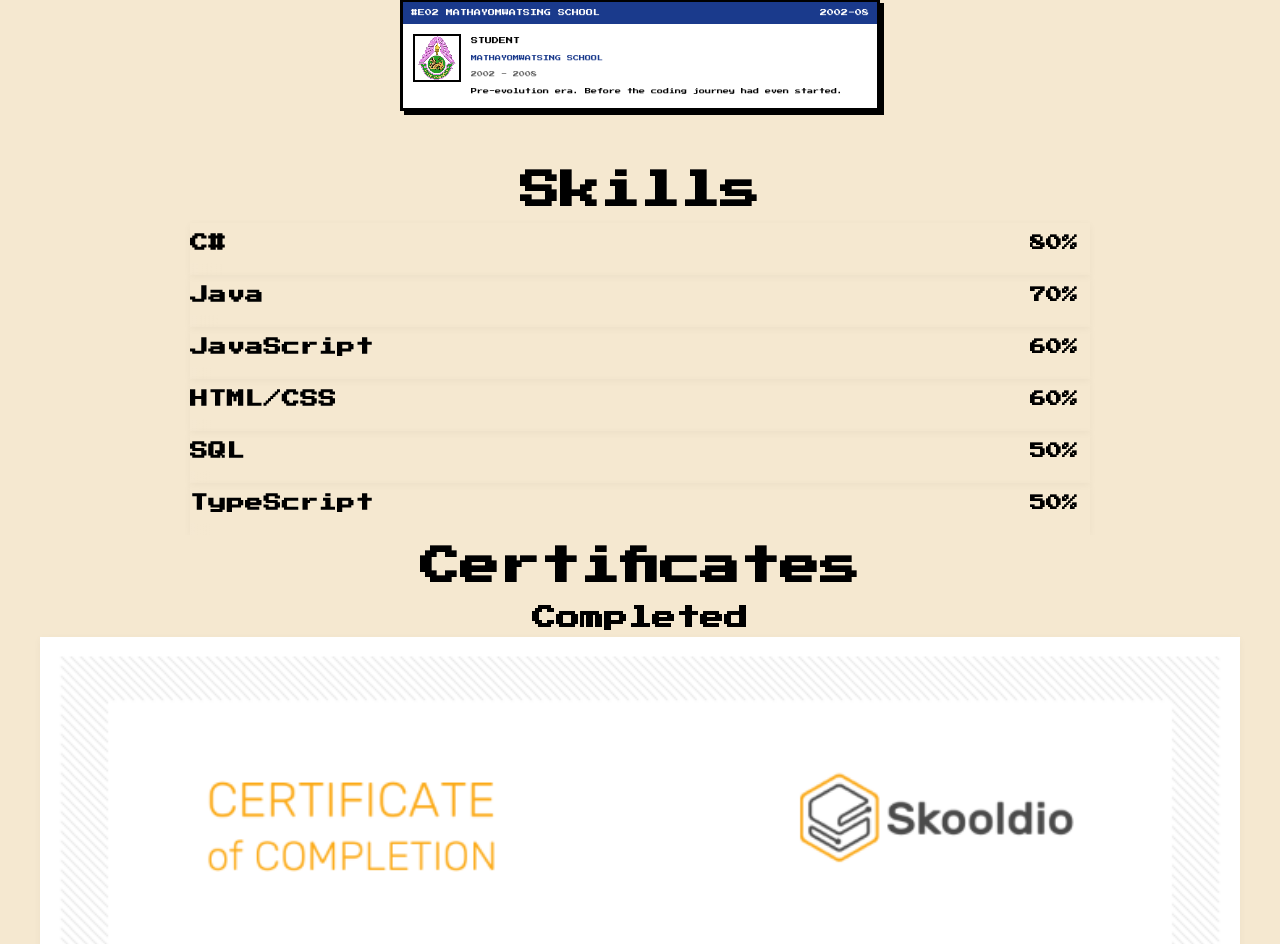
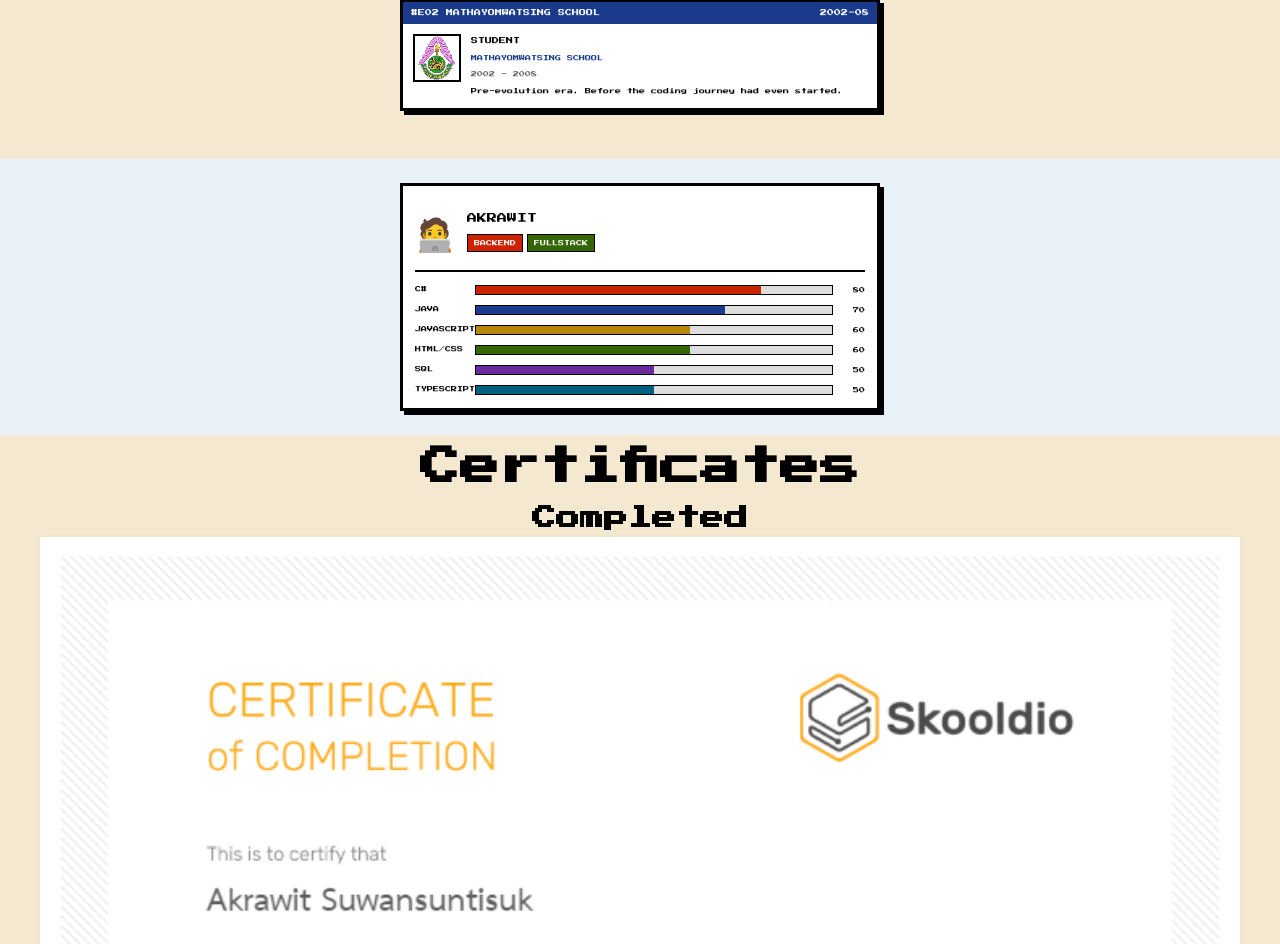
Before and after one commit to Akrawit/akrawit.github.io, a Next.js app: page / in a window 1280 px wide. Shown: the part 1802-2746 px from the top of the page. Built offline with nearby package versions, Linux system fonts and the light colour scheme.

Commit message:
feat: skills section as Pokemon base stats

```diff
--- a/pages/skill/skill.js
+++ b/pages/skill/skill.js
@@ -1,18 +1,30 @@
-import styles from "../../styles/Skill.module.css"
+// pages/skill/skill.js
+import styles from "../../styles/Skill.module.css";
 import SkillItem from "./skillCircular";
 
 export default function Skill() {
   return (
-    <section className={styles.skill}>
-      <h2>Skills</h2>
-      <ul>
-        <SkillItem skillValue={8/10} label="C#" />
-        <SkillItem skillValue={7/10} label="Java" />
-        <SkillItem skillValue={6/10} label="JavaScript" />
-        <SkillItem skillValue={6/10} label="HTML/CSS" />
-        <SkillItem skillValue={5/10} label="SQL" />
-        <SkillItem skillValue={5/10} label="TypeScript" />
-      </ul>
+    <section id="skills" className={styles.skill}>
+      <div className={styles.statsCard}>
+        <div className={styles.statsCardHeader}>
+          <span className={styles.statsSprite}>🧑‍💻</span>
+          <div>
+            <div className={styles.statsMonName}>AKRAWIT</div>
+            <div className={styles.statsTypes}>
+              <span className={`${styles.statsType} ${styles.typeBackend}`}>BACKEND</span>
+              <span className={`${styles.statsType} ${styles.typeFullstack}`}>FULLSTACK</span>
+            </div>
+          </div>
+        </div>
+        <ul className={styles.ul}>
+          <SkillItem skillValue={8 / 10} label="C#" />
+          <SkillItem skillValue={7 / 10} label="Java" />
+          <SkillItem skillValue={6 / 10} label="JavaScript" />
+          <SkillItem skillValue={6 / 10} label="HTML/CSS" />
+          <SkillItem skillValue={5 / 10} label="SQL" />
+          <SkillItem skillValue={5 / 10} label="TypeScript" />
+        </ul>
+      </div>
     </section>
-  )
+  );
 }
--- a/pages/skill/skillCircular.js
+++ b/pages/skill/skillCircular.js
@@ -1,31 +1,26 @@
-import styles from "../../styles/Skill.module.css"
-import { useState, useEffect } from 'react';
+// pages/skill/skillCircular.js
+import styles from "../../styles/Skill.module.css";
 
-export default function SkillItem(props) {
-    const [progress, setProgress] = useState(0);
-    const percentage = Math.round(props.skillValue * 100);
+const BAR_COLORS = {
+  "C#":         styles.barCsharp,
+  "Java":       styles.barJava,
+  "JavaScript": styles.barJs,
+  "HTML/CSS":   styles.barHtmlcss,
+  "SQL":        styles.barSql,
+  "TypeScript": styles.barTs,
+};
 
-    useEffect(() => {
-        const timer = setTimeout(() => {
-            setProgress(props.skillValue);
-        }, 300);
-        return () => clearTimeout(timer);
-    }, [props.skillValue]);
+export default function SkillItem({ skillValue, label }) {
+  const pct = Math.round(skillValue * 100);
+  const barClass = BAR_COLORS[label] || styles.barCsharp;
 
-    return (
-        <li className={styles.skillItem}>
-            <div className={styles.skillHeader}>
-                <label className={styles.skillLabel}>{props.label}</label>
-                <span className={styles.skillPercentage}>{percentage}%</span>
-            </div>
-            <div className={styles.progressBarContainer}>
-                <div
-                    className={styles.progressBar}
-                    style={{ width: `${progress * 100}%` }}
-                >
-                    <div className={styles.progressBarGlow}></div>
-                </div>
-            </div>
-        </li>
-    )
-};
+  return (
+    <li className={styles.statRow}>
+      <span className={styles.statLabel}>{label.toUpperCase()}</span>
+      <div className={styles.statBarBg}>
+        <div className={`${styles.statBar} ${barClass}`} style={{ width: `${pct}%` }} />
+      </div>
+      <span className={styles.statVal}>{pct}</span>
+    </li>
+  );
+}
--- a/styles/Skill.module.css
+++ b/styles/Skill.module.css
@@ -1,166 +1,96 @@
+/* styles/Skill.module.css */
 .skill {
-  padding: var(--spacing-xl) var(--spacing-md);
-  width: 100%;
-  background: var(--color-white);
-  position: relative;
-  overflow: hidden;
+  background: var(--poke-stats-bg);
+  padding: 24px 16px;
+  display: flex;
+  flex-direction: column;
+  align-items: center;
 }
 
-.skill h2 {
-  text-align: center;
-  font-size: clamp(1.75rem, 4vw, 2.5rem);
-  font-weight: 700;
-  margin-bottom: var(--spacing-xl);
-  color: var(--color-primary);
-  position: relative;
-  z-index: 1;
+.statsCard {
+  background: var(--poke-white);
+  border: 3px solid var(--poke-black);
+  box-shadow: 4px 4px 0 var(--poke-black);
+  padding: 12px;
+  width: 100%;
+  max-width: 480px;
 }
 
-.skill ul {
-  list-style: none;
-  padding: 0;
-  margin: 0 auto;
+.statsCardHeader {
+  display: flex;
+  align-items: center;
+  gap: 12px;
+  margin-bottom: 12px;
+  padding-bottom: 8px;
+  border-bottom: 2px solid var(--poke-black);
+}
+
+.statsSprite {
+  font-size: 32px;
+}
+
+.statsMonName {
+  font-size: 10px;
+  color: var(--poke-black);
+  margin-bottom: 6px;
+}
+
+.statsTypes {
+  display: flex;
+  gap: 4px;
+}
+
+.statsType {
+  font-size: 6px;
+  padding: 2px 6px;
+  border: 1.5px solid var(--poke-black);
+  color: var(--poke-white);
+  font-family: 'Press Start 2P', monospace;
+}
+
+.typeBackend  { background: var(--poke-red); }
+.typeFullstack { background: var(--poke-green); }
+
+.ul {
   display: flex;
   flex-direction: column;
-  gap: var(--spacing-md);
-  max-width: 900px;
-  position: relative;
-  z-index: 1;
+  gap: 8px;
 }
 
-.skillItem {
-  width: 100%;
-  padding: var(--spacing-md);
-  background: var(--color-white);
-  border: 1px solid var(--color-border-light);
-  border-radius: var(--radius-lg);
-  transition: all var(--transition-base);
-  position: relative;
-  overflow: hidden;
-  box-shadow: 0 2px 8px rgba(0, 0, 0, 0.04);
+.statRow {
+  display: flex;
+  align-items: center;
+  gap: 8px;
 }
 
-.skillItem::before {
-  content: '';
-  position: absolute;
-  top: 0;
-  left: 0;
-  width: 4px;
-  height: 100%;
-  background: var(--color-primary);
-  transform: scaleY(0);
-  transform-origin: bottom;
-  transition: transform var(--transition-slow);
+.statLabel {
+  font-size: 6px;
+  color: var(--poke-black);
+  width: 52px;
+  flex-shrink: 0;
+  line-height: 1.4;
 }
 
-.skillItem:hover {
-  border-color: var(--color-primary);
-  transform: translateY(-2px);
-  box-shadow: 0 8px 24px rgba(37, 125, 192, 0.15);
+.statBarBg {
+  flex: 1;
+  background: #ddd;
+  border: 1.5px solid var(--poke-black);
+  height: 10px;
 }
 
-.skillItem:hover::before {
-  transform: scaleY(1);
+.statBar { height: 100%; }
+
+.barCsharp  { background: var(--bar-csharp); }
+.barJava    { background: var(--bar-java); }
+.barJs      { background: var(--bar-js); }
+.barHtmlcss { background: var(--bar-htmlcss); }
+.barSql     { background: var(--bar-sql); }
+.barTs      { background: var(--bar-ts); }
+
+.statVal {
+  font-size: 6px;
+  color: var(--poke-black);
+  width: 24px;
+  text-align: right;
+  flex-shrink: 0;
 }
-
-.skillHeader {
-  display: flex;
-  justify-content: space-between;
-  align-items: center;
-  margin-bottom: var(--spacing-sm);
-}
-
-.skillLabel {
-  font-size: 1.125rem;
-  font-weight: 600;
-  color: var(--color-text);
-  letter-spacing: 0.02em;
-}
-
-.skillPercentage {
-  font-size: 1rem;
-  font-weight: 700;
-  color: var(--color-white);
-  background: var(--color-primary);
-  padding: 0.25rem 0.75rem;
-  border-radius: var(--radius-full);
-}
-
-.progressBarContainer {
-  width: 100%;
-  height: 12px;
-  background: var(--color-light);
-  border-radius: var(--radius-full);
-  overflow: hidden;
-  position: relative;
-  border: 1px solid var(--color-border-light);
-}
-
-.progressBar {
-  height: 100%;
-  background: var(--color-primary);
-  border-radius: var(--radius-full);
-  position: relative;
-  transition: width 1s cubic-bezier(0.4, 0, 0.2, 1);
-  overflow: hidden;
-}
-
-.progressBarGlow {
-  position: absolute;
-  top: 0;
-  left: 0;
-  right: 0;
-  bottom: 0;
-  background: linear-gradient(90deg,
-    transparent 0%,
-    rgba(255, 255, 255, 0.3) 50%,
-    transparent 100%);
-  animation: shimmer 2s infinite;
-}
-
-@keyframes shimmer {
-  0% {
-    transform: translateX(-100%);
-  }
-  100% {
-    transform: translateX(100%);
-  }
-}
-
-.skillItem:hover .progressBar {
-  background: var(--color-primary-dark);
-}
-
-.skillItem:hover .skillLabel {
-  color: var(--color-primary);
-}
-
-@media screen and (max-width: 768px) {
-  .skill {
-    padding: var(--spacing-lg) var(--spacing-sm);
-  }
-
-  .skillItem {
-    padding: var(--spacing-sm);
-  }
-
-  .skillLabel {
-    font-size: 1rem;
-  }
-
-  .skillPercentage {
-    font-size: 0.875rem;
-    padding: 0.2rem 0.6rem;
-  }
-
-  .progressBarContainer {
-    height: 10px;
-  }
-}
-
-@media screen and (max-width: 480px) {
-  .skillHeader {
-    flex-wrap: wrap;
-    gap: var(--spacing-xs);
-  }
-}
```
